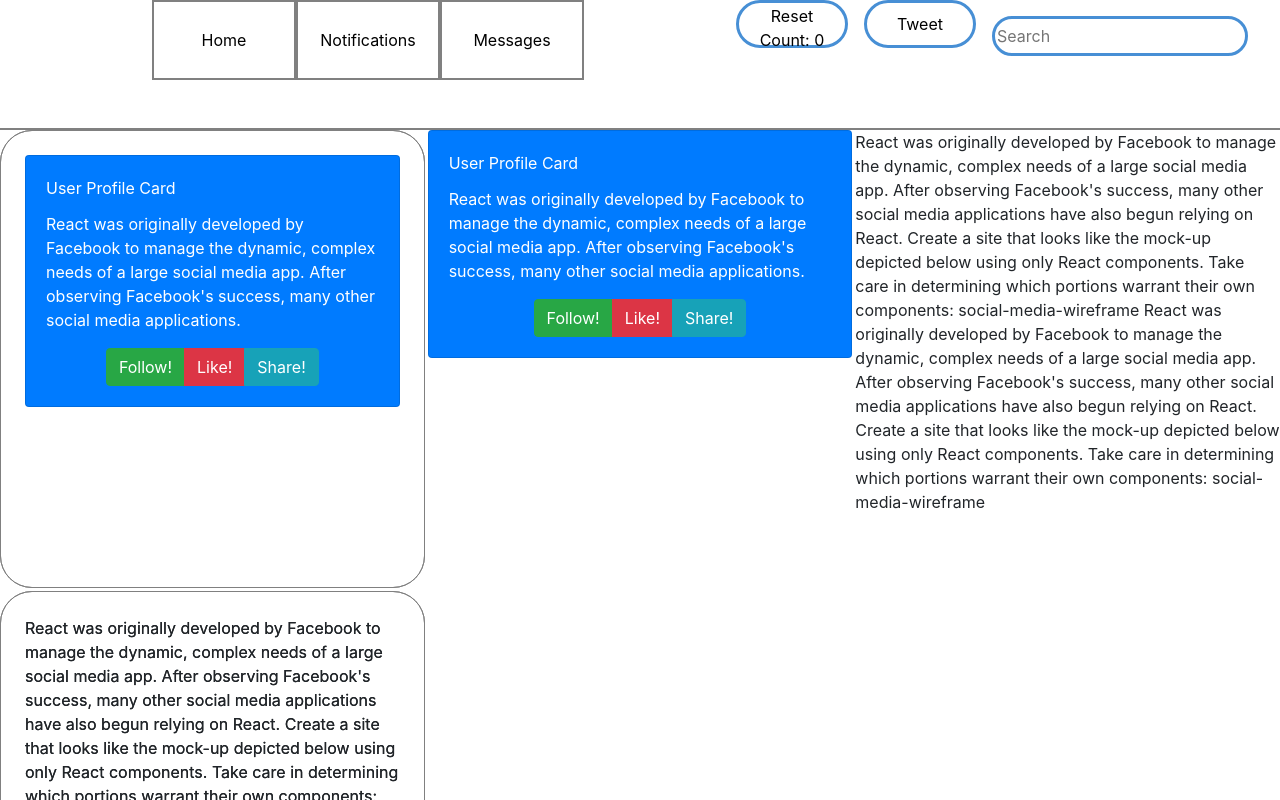
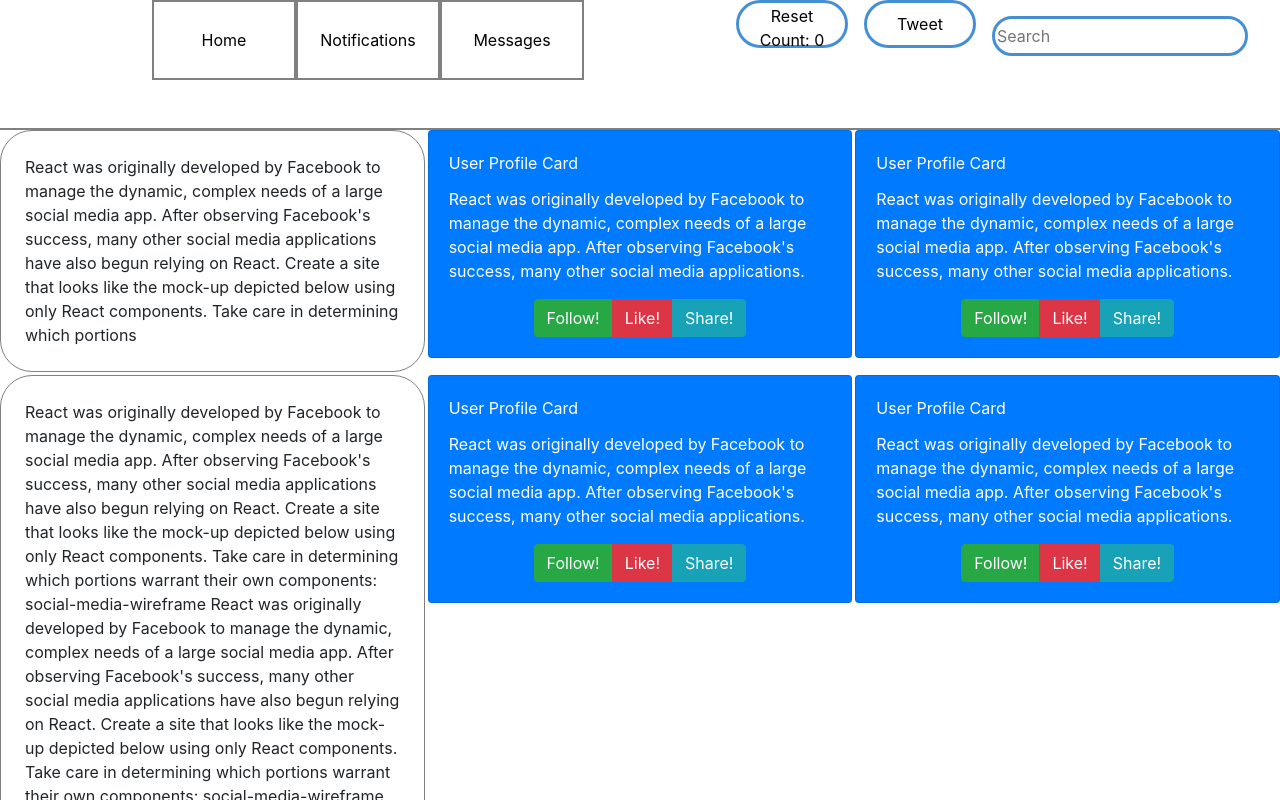
Before and after one commit to lmschless/social-media-mockup, a React (Create React App) app: page / in a window 1280 px wide. Shown: the top 800 px of the page. Built offline with nearby package versions, Linux system fonts and the light colour scheme.

Commit message:
working on rightsection.js. updating bottom and top card CSS to use cssgrid div rules.

```diff
--- a/src/components/App.js
+++ b/src/components/App.js
@@ -9,7 +9,7 @@
 	const bodyStyles = {
 		display: 'grid',
 		gridTemplateColumns: 'repeat(3, 1fr)',
-		gridTemplateRows: 'repeat(2, 1fr)',
+		gridTemplateRows: 'repeat(2, .5fr)',
 		gridColumnGap: '3px',
 		gridRowGap: '3px'
 	};
--- a/src/components/LeftSection.js
+++ b/src/components/LeftSection.js
@@ -15,7 +15,7 @@
 		// gridArea: '1/1/2/2',
 		// border: '.5px solid gray',
 		// borderRadius: '2em 2em 2em 2em',
-		// padding: '1.5em'
+		// padding: '1.5em',
 		// border: '.15em solid gray'
 	};
 	const bottomCard = {
@@ -30,17 +30,7 @@
 				<ProfileBadge />
 			</div>
 			<div style={bottomCard}>
-				React was originally developed by Facebook to manage the dynamic, complex
-				needs of a large social media app. After observing Facebook's success, many
-				other social media applications have also begun relying on React. Create a
-				site that looks like the mock-up depicted below using only React components.
-				Take care in determining which portions warrant their own components:
-				social-media-wireframe React was originally developed by Facebook to manage
-				the dynamic, complex needs of a large social media app. After observing
-				Facebook's success, many other social media applications have also begun
-				relying on React. Create a site that looks like the mock-up depicted below
-				using only React components. Take care in determining which portions warrant
-				their own components: social-media-wireframe
+				<ProfileBadge />
 			</div>
 		</React.Fragment>
 	);
--- a/src/components/RightSection.js
+++ b/src/components/RightSection.js
@@ -11,26 +11,16 @@
 		alignItems: 'center'
 	};
 	const bottomCard = {
-		gridArea: '1/1/2/2',
-		border: '.5px solid gray',
-		borderRadius: '2em 2em 2em 2em',
-		padding: '1.5em'
+		gridArea: '2 / 3 / 3 / 4'
 		// border: '.15em solid gray'
 	};
 	const topCard = {
-		gridArea: '2/1/3/2',
-		border: '.5px solid gray',
-		borderRadius: '2em 2em 2em 2em',
-		padding: '1.5em'
+		gridArea: '1 / 3 / 2 / 4'
 	};
 	return (
 		<React.Fragment>
 			<div style={topCard}>
-				React was originally developed by Facebook to manage the dynamic, complex
-				needs of a large social media app. After observing Facebook's success, many
-				other social media applications have also begun relying on React. Create a
-				site that looks like the mock-up depicted below using only React components.
-				Take care in determining which portions warrant their own components:
+				<ProfileBadge />
 			</div>
 			<div style={bottomCard}>
 				<ProfileBadge />
```
Also changed, not shown: src/components/Body.js (+28 -38 lines).
